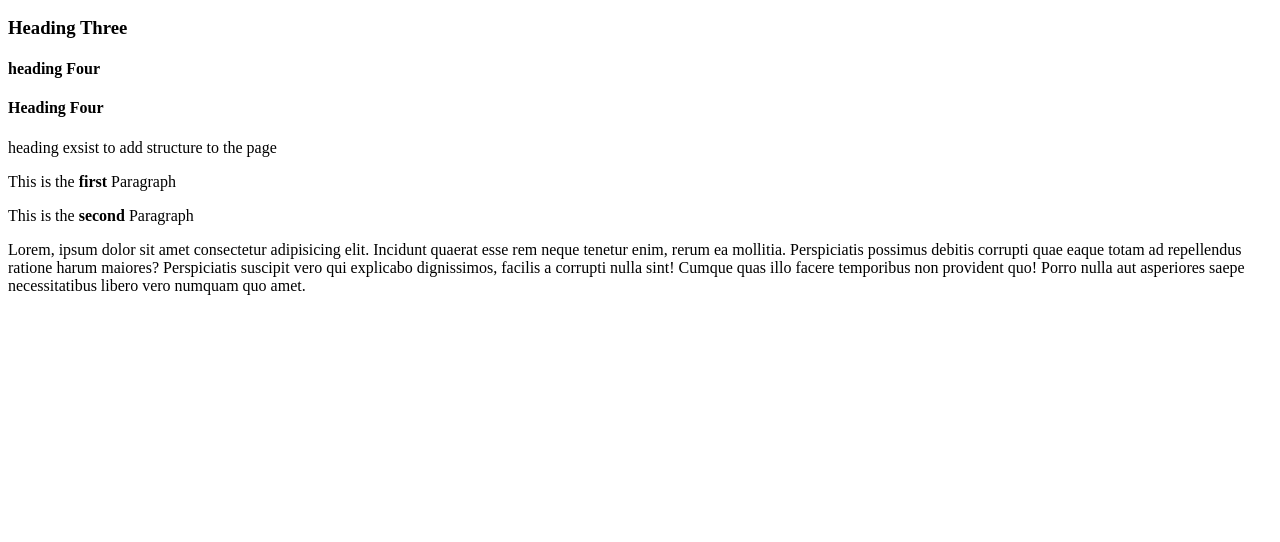
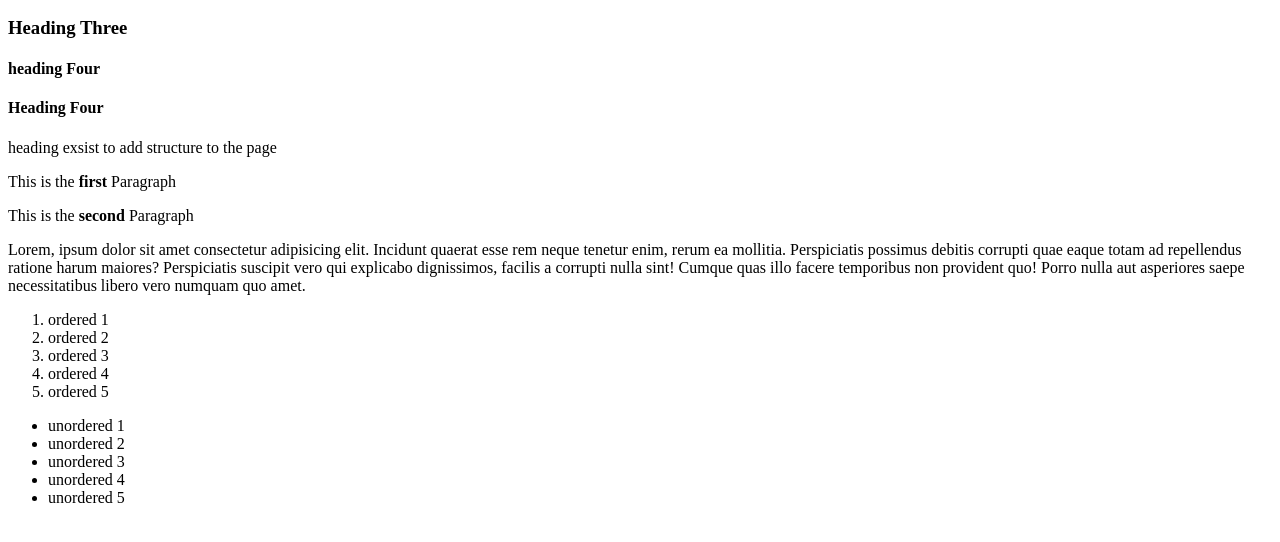
Before and after one commit to DrewCanDo/WebDevBootCamp, a plain HTML site: page Section 3/WebDevBootCamp.html in a window 1280 px wide. Shown: the part 110-652 px from the top of the page. Drawn offline with Linux system fonts and the light colour scheme.

Commit message:
learned about unordered and ordered lists

```diff
--- a/Section 3/WebDevBootCamp.html
+++ b/Section 3/WebDevBootCamp.html
@@ -1,11 +1,17 @@
 <!DOCTYPE html>
+
+<!--ROOT ELEMENT-->
 <html lang="en">
+  <!--the head contants elements that does not show up in the document itself-->
   <head>
     <meta charset="UTF-8" />
     <meta name="viewport" content="width=device-width, initial-scale=1.0" />
+    <!--the title element defines the title of the document (the tab)-->
     <title>Web Development Boot Camp</title>
   </head>
+  <!--the body contains all the content of the page (text nav ex.)-->
   <body>
+    <!--Comment-->
     <h1>Heading One</h1>
     <h2>Heading Two</h2>
     <h3>Heading Three</h3>
@@ -22,5 +28,20 @@
       nulla sint! Cumque quas illo facere temporibus non provident quo! Porro
       nulla aut asperiores saepe necessitatibus libero vero numquam quo amet.
     </p>
+    <!--Lists numbered/unordered-->
+    <ol>
+      <li>ordered 1</li>
+      <li>ordered 2</li>
+      <li>ordered 3</li>
+      <li>ordered 4</li>
+      <li>ordered 5</li>
+    </ol>
+    <ul>
+      <li>unordered 1</li>
+      <li>unordered 2</li>
+      <li>unordered 3</li>
+      <li>unordered 4</li>
+      <li>unordered 5</li>
+    </ul>
   </body>
 </html>
```
